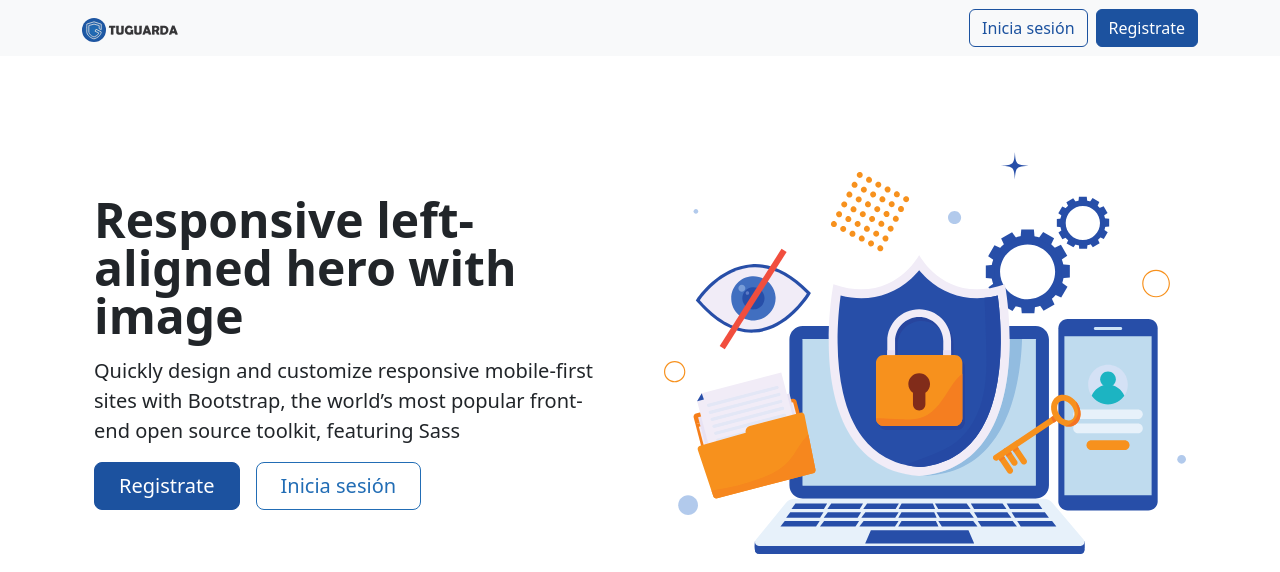
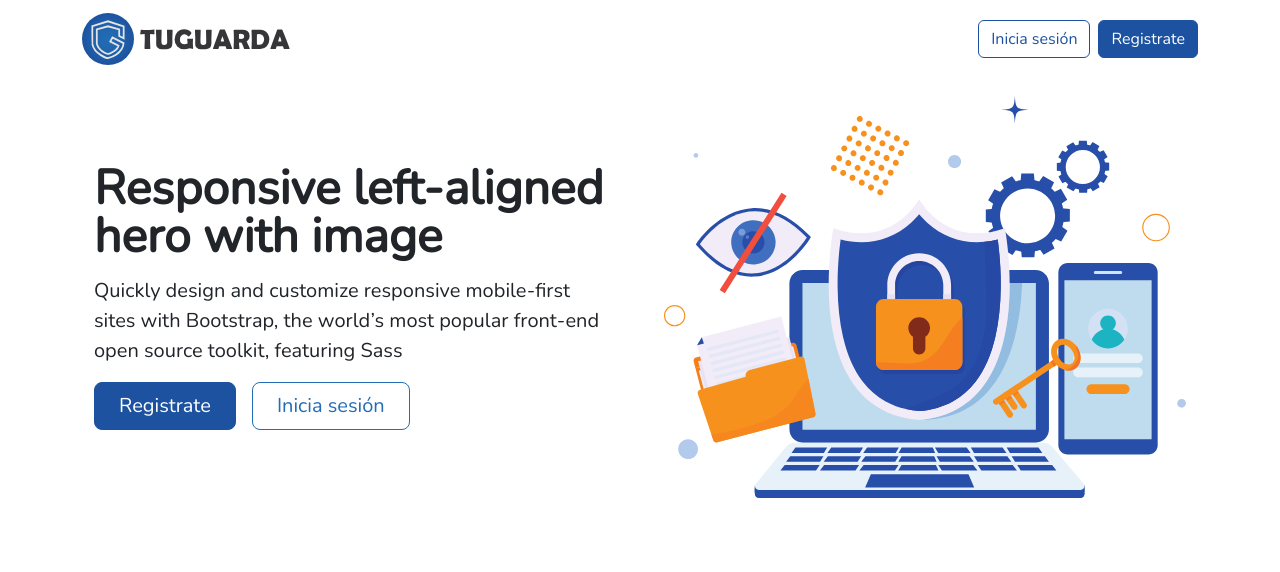
Before and after one commit to brayandiazc/web-bootstrap-tuguarda, a website: page index.html in a window 1280 px wide. Shown: the top 572 px of the page. Drawn offline with nearby package versions, Linux system fonts and the light colour scheme.

Commit message:
feat: Nunito font added

```diff
--- a/assets/scss/_layout.scss
+++ b/assets/scss/_layout.scss
@@ -1,4 +1,5 @@
 // Tags
 body {
   background-color: $fondo;
+  font-family: 'Nunito', sans-serif;
 }
--- a/assets/scss/custom.scss
+++ b/assets/scss/custom.scss
@@ -1,5 +1,5 @@
 // Import a Google Font
-@import url('https://fonts.googleapis.com/css?family=Nunito:400,700');
+@import url('https://fonts.googleapis.com/css2?family=Nunito&display=swap');
 
 // 1. Patron de colores
 $principal: #1C529F;
--- a/index.html
+++ b/index.html
@@ -10,10 +10,10 @@
 </head>
 <body>
   <!-- Header Start -->
-  <nav class="navbar navbar-expand-lg bg-light">
+  <nav class="navbar fixed-top navbar-expand-lg bg-white">
     <div class="container">
       <a class="navbar-brand" href="index.html">
-        <img src="assets/img/Logo_Horizontal_LetraNegra.svg" alt="Logo TuGuarda" height="24">
+        <img src="assets/img/Logo_Horizontal_LetraNegra.svg" alt="Logo TuGuarda" height="52">
       </a>
       <button class="navbar-toggler" type="button" data-bs-toggle="collapse" data-bs-target="#navbarSupportedContent" aria-controls="navbarSupportedContent" aria-expanded="false" aria-label="Toggle navigation">
         <span class="navbar-toggler-icon"></span>
```
Also changed, not shown: assets/scss/custom.css, 1 other file.
